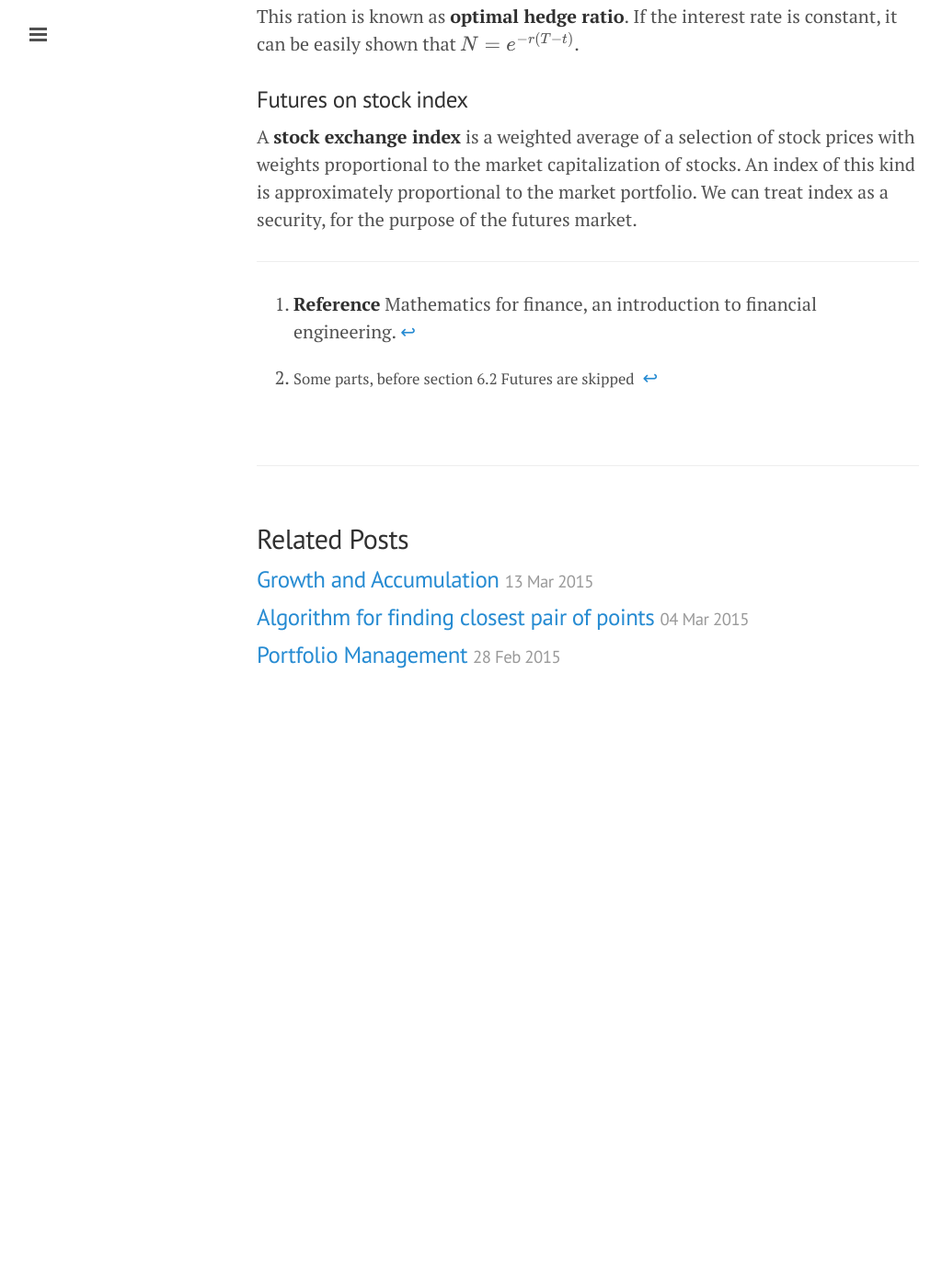
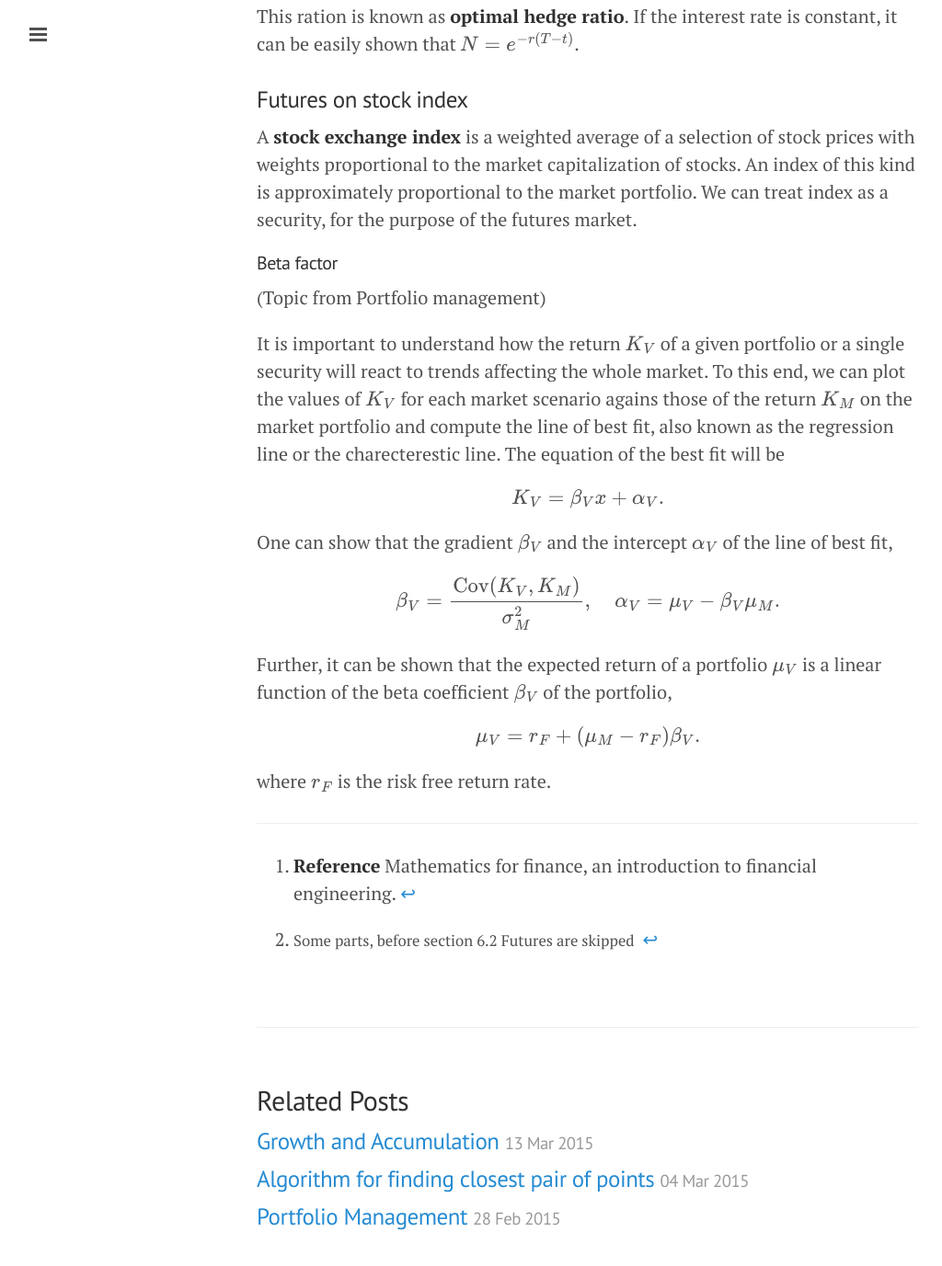
Before and after one commit to blog1729/blog1729.github.io.OLD, a Jekyll site: the page built from _posts/2015-03-12-forward-futures-contract.md, in a window 1280 px wide and 1400 px high, scrolled down 4418 px. Shown: the top 1377 px of the window at 92% size, without its empty margins (1-1025 px from the left). Built offline with Jekyll 4.4.1, drawn with Linux system fonts in a browser that asks for light colours; formulas are drawn with MathJax 3; comment, search, counter and statistics services are not loaded; before the commit the page ends 5206 px from its top, so only the background shows below that.

Commit message:
Added information about beta factor

```diff
--- a/_posts/2015-03-12-forward-futures-contract.md
+++ b/_posts/2015-03-12-forward-futures-contract.md
@@ -111,7 +111,23 @@ This ration is known as **optimal hedge ratio**. If the interest rate is constan
 
 A **stock exchange index** is a weighted average of a selection of stock prices with weights proportional to the market capitalization of stocks. An index of this kind is approximately proportional to the market portfolio. We can treat index as a security, for the purpose of the futures market.
 
+#### Beta factor
 
+(Topic from Portfolio management)
+
+It is important to understand how the return $K_V$ of a given portfolio or a single security will react to trends affecting the whole market. To this end, we can plot the values of $K_V$ for each market scenario agains those of the return $K_M$ on the market portfolio and compute the line of best fit, also known as the regression line or the charecterestic line. The equation of the best fit will be
+
+$$ K_V = \beta_V x + \alpha _ V. $$
+
+One can show that the gradient $\beta_V$ and the intercept $\alpha_V$ of the line of best fit,
+
+$$ \beta_V = \frac{\text{Cov}(K_V, K_M)}{\sigma^2_M}, \quad \alpha_V = \mu_V - \beta_V\mu_M. $$
+
+Further, it can be shown that the expected return of a portfolio $\mu_V$ is a linear function of the beta coefficient $\beta_V$ of the portfolio,
+
+$$ \mu_V = r_F + (\mu_M - r_F) \beta_V.$$
+
+where $r_F$ is the risk free return rate.
 
 * * *
 
```
